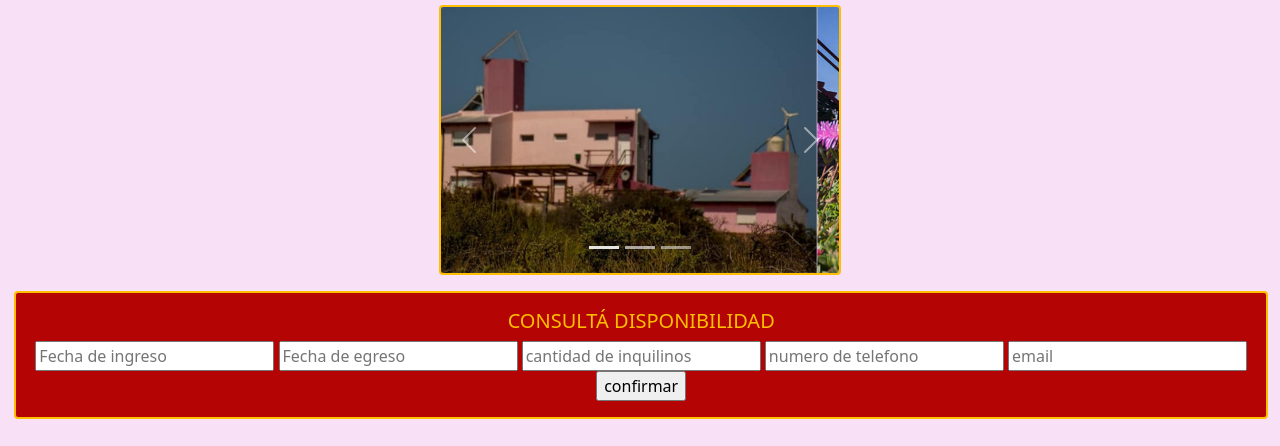
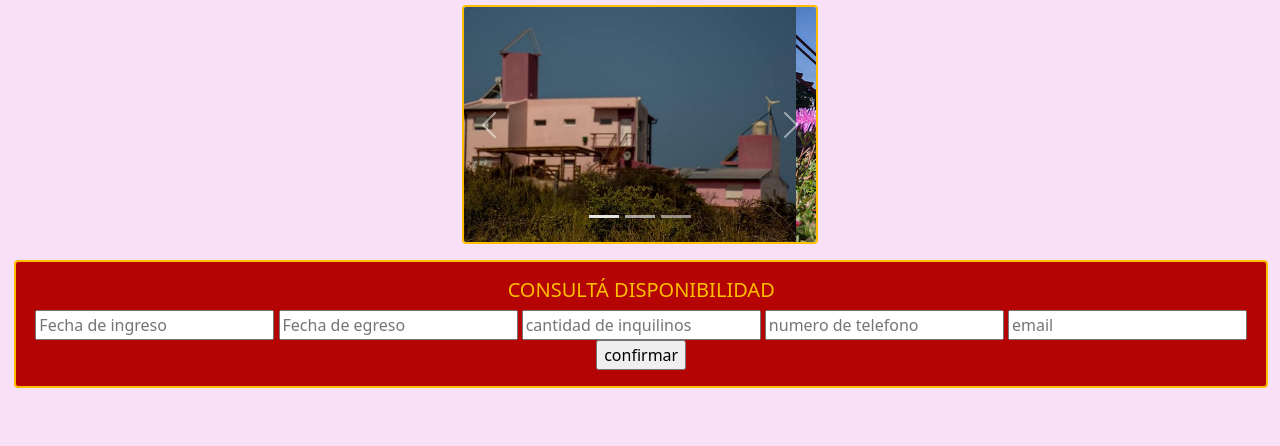
Before and after one commit to antoniwbauti/bauti1, a plain HTML site: page index.html in a window 1280 px wide. Shown: the part 161-607 px from the top of the page. Drawn offline with nearby package versions, Linux system fonts and the light colour scheme.

Commit message:
Add files via upload

```diff
--- a/index.html
+++ b/index.html
@@ -33,11 +33,11 @@
        </div>
      </nav>
     </header>
-      <div class="container-fluid">
+      <div class="container">
 
          <div class="row">
 
-          <div class="col-md-4 offset-4">
+          <div class="col-md-4 col-12 offset-md-4">
             <div id="carouselExampleCaptions" class="carousel slide" data-bs-ride="carousel">
               <div class="carousel-indicators">
                 <button type="button" data-bs-target="#carouselExampleCaptions" data-bs-slide-to="0" class="active" aria-current="true" aria-label="Slide 1"></button>
```
